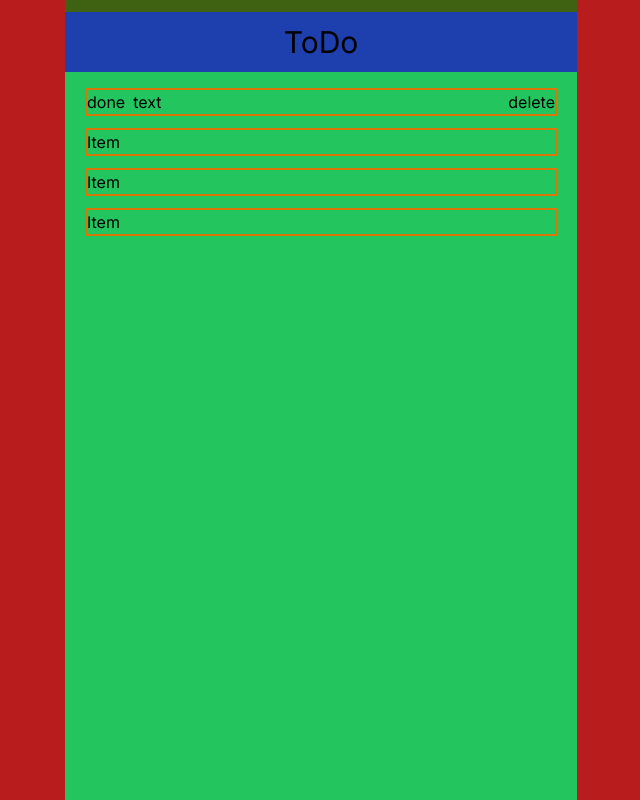
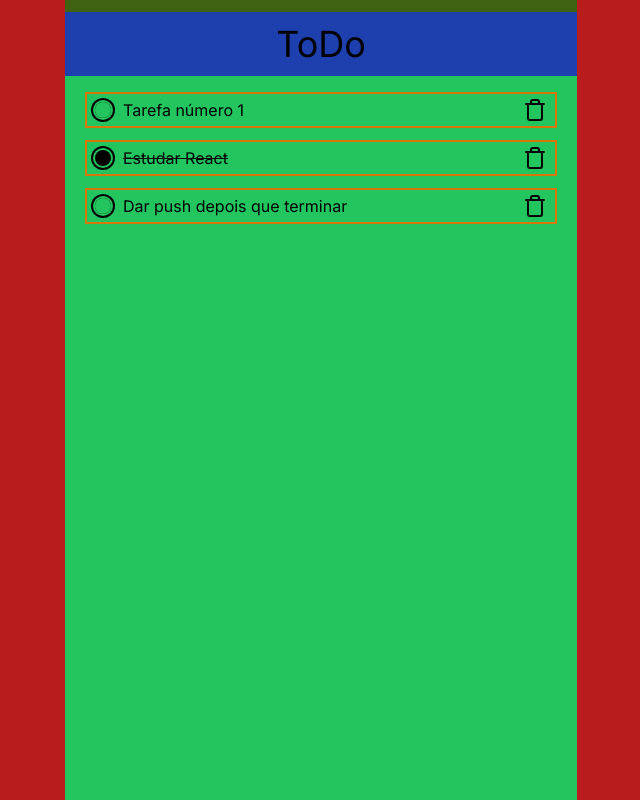
Before and after one commit to albert-rafa/todo-react, a React (Vite) app: page / in a window 1280 px wide. Shown: the whole page, without its empty margins (319-959 px from the left). Built offline with nearby package versions, Linux system fonts and the light colour scheme.

Commit message:
Made Item into a component

```diff
--- a/src/App.jsx
+++ b/src/App.jsx
@@ -1,24 +1,34 @@
+import Item from './Components/Item';
 
-function App() {
+export default function App() {
+  const tasks = [
+    {
+      done: false,
+      text: "Tarefa número 1"
+    },
+    {
+      done: true,
+      text: "Estudar React"
+    },
+    {
+      done: false,
+      text: "Dar push depois que terminar"
+    }
+  ]
+
   return (
     <div className='bg-red-700 w-full h-full'>
       <div className='bg-lime-800 w-full h-full max-w-lg mx-auto flex flex-col justify-start items-center'>
-        <h1 className='bg-blue-800 w-full mt-3 py-3 text-center text-3xl'>ToDo</h1>
+        <h1 className='bg-blue-800 w-full mt-3 py-3 text-center text-4xl'>ToDo</h1>
 
         <main className='bg-green-500 grow w-full py-4 px-5 flex flex-col justify-start gap-3 '>
-          <div className="border-2 border-amber-600 flex flex-row gap-2">
-            <div>done</div>
-            <div className="grow">text</div>
-            <div>delete</div>
-          </div>
 
-          <div className="border-2 border-amber-600">Item</div>
-          <div className="border-2 border-amber-600">Item</div>
-          <div className="border-2 border-amber-600">Item</div>
+          {tasks.map((task) => {
+            return <Item done={task.done} text={task.text} />
+          })}
+
         </main>
       </div>
     </div>
   )
 }
-
-export default App
--- /dev/null
+++ b/src/Components/Item.jsx
@@ -0,0 +1,28 @@
+import { Trash } from "lucide-react";
+import { useState } from "react";
+
+export default function Item({ done, text }) {
+
+  const [taskDone, setTaskDone] = useState(done);
+
+  function handleDoneClick() {
+    setTaskDone(prevState => !prevState)
+  }
+
+  return (
+    <div className="px-2 py-1 border-2 border-amber-600 flex flex-row items-center gap-3">
+      <button
+        className={`size-4 ${taskDone ? 'bg-black' : 'bg-transparent'} rounded-full border-0 outline-none ring-2 ring-black ring-offset-2 ring-offset-green-500`}
+        onClick={handleDoneClick}
+      />
+
+      <div className={`grow text-md text-wrap align-middle ${taskDone ? 'line-through decoration-1' : ''}`}>
+        {text}
+      </div>
+
+      <button>
+        <Trash />
+      </button>
+    </div>
+  );
+}
--- a/tailwind.config.js
+++ b/tailwind.config.js
@@ -1,4 +1,5 @@
 /** @type {import('tailwindcss').Config} */
+
 export default {
   content: [
     "./index.html",
```
